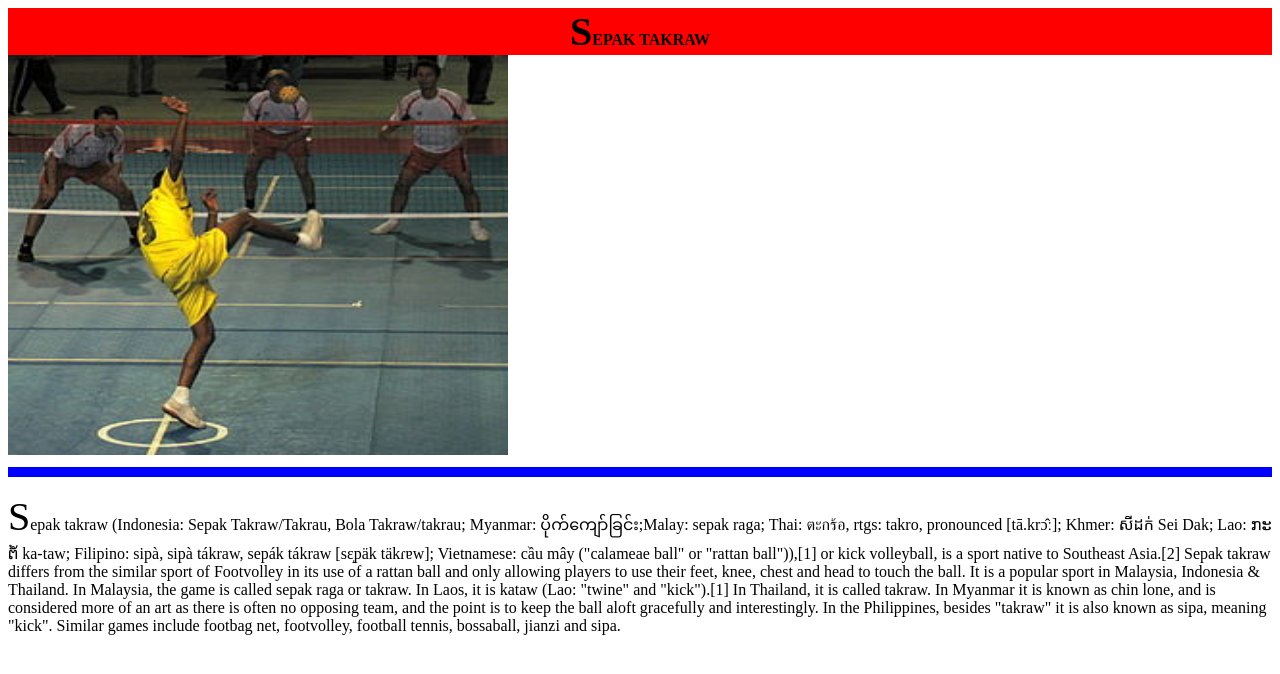
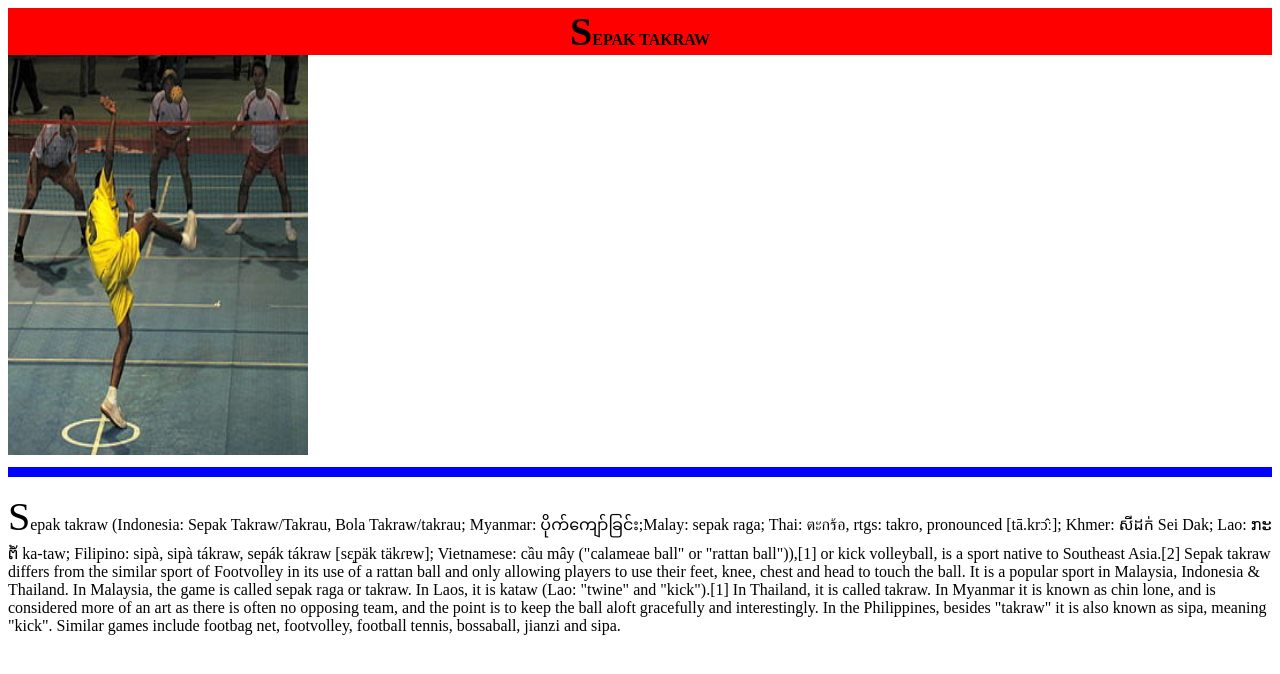
Before and after one commit to DIETHER01ERIC/create-app, a plain HTML site: page www/www/spt.html in a window 1280 px wide. Drawn offline with Linux system fonts and the light colour scheme.

Commit message:
Update spt.html

```diff
--- a/www/www/spt.html
+++ b/www/www/spt.html
@@ -21,7 +21,7 @@
 <div
           style="background:red;color:black;"><center><strong>SEPAK TAKRAW</strong></center>
         </div>
-             <img src="img/sepak.jpg" width="500" height="400"><hr size="10px" color="blue" >
+             <img src="img/sepak.jpg" width="300" height="400"><hr size="10px" color="blue" >
              <p> <div>Sepak takraw (Indonesia: Sepak Takraw/Takrau, Bola Takraw/takrau; Myanmar: ပိုက်ကျော်ခြင်း;Malay: sepak raga; Thai: ตะกร้อ, rtgs: takro, pronounced [tā.krɔ̂ː]; Khmer: សីដក់ Sei Dak; Lao: ກະຕໍ້ ka-taw; Filipino: sipà, sipà tákraw, sepák tákraw [sɛ̝päk täkɾɐw]; Vietnamese: cầu mây ("calameae ball" or "rattan ball")),[1] or kick volleyball, is a sport native to Southeast Asia.[2] Sepak takraw differs from the similar sport of Footvolley in its use of a rattan ball and only allowing players to use their feet, knee, chest and head to touch the ball. It is a popular sport in Malaysia, Indonesia & Thailand.
 
 In Malaysia, the game is called sepak raga or takraw. In Laos, it is kataw (Lao: "twine" and "kick").[1] In Thailand, it is called takraw. In Myanmar it is known as chin lone, and is considered more of an art as there is often no opposing team, and the point is to keep the ball aloft gracefully and interestingly. In the Philippines, besides "takraw" it is also known as sipa, meaning "kick".
```
